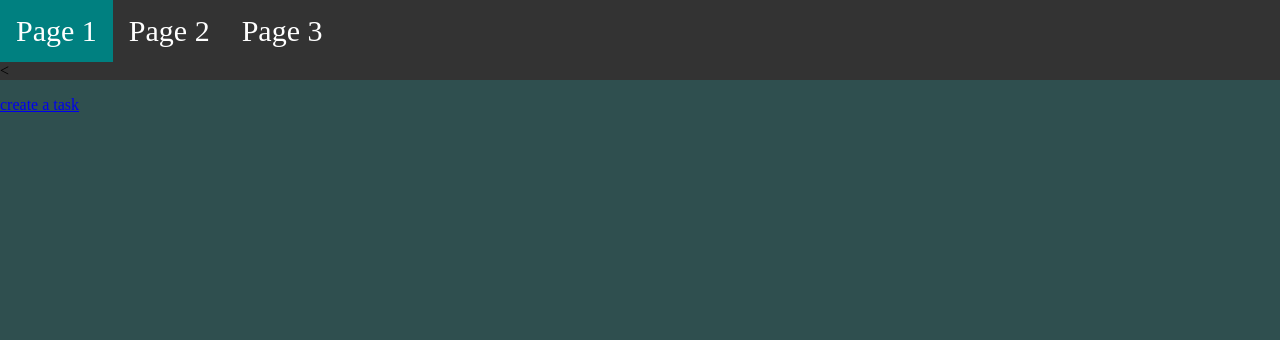
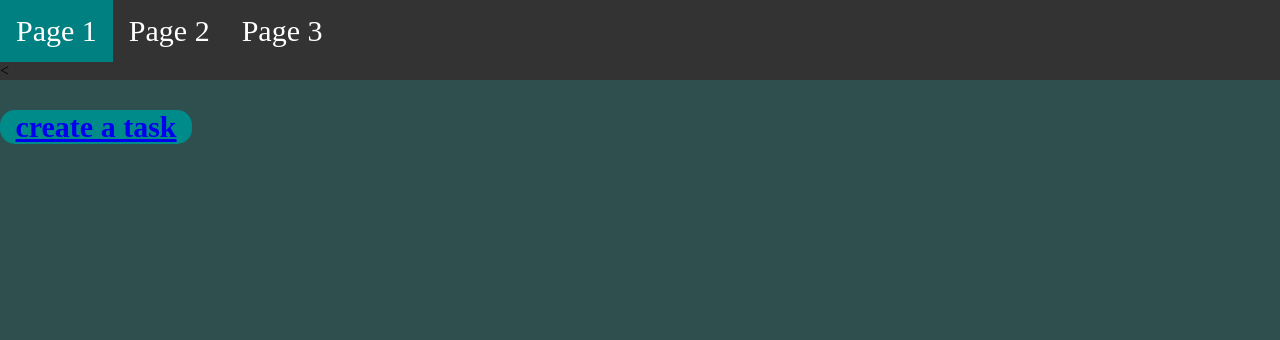
Before and after one commit to Esotericcat/Django-Project, a Django app: page / in a window 1280 px wide. Shown: the top 340 px of the page. Run offline with Django 4.2, Linux system fonts and the light colour scheme.

Commit message:
added a Non func  create task    button

```diff
--- a/templates/base.html
+++ b/templates/base.html
@@ -10,7 +10,7 @@
 <body>
   <nav>
     <ul>
-      <li><a href="page1.html">Page 1</a></li>
+      <li><a href={% url 'home' %}>Page 1</a></li>
       <li><a href="page2.html">Page 2</a></li>
       <li><a href="page3.html">Page 3</a></li>
     </ul>
--- a/templates/home.html
+++ b/templates/home.html
@@ -1,5 +1,18 @@
 {% extends 'base.html' %}
 {% block content %}
+    <style>
+    p{
+        text-align: center;
+        font-size: 30px;
+        font-weight: bold;
+        color: wheat ;
+        font-family: "Agency FB";
+        background-color: darkcyan;
+        width: 15%;
+        border-radius: 15px;
+        box-sizing: border-box;
+    }
+    </style>
 <div>
 <p><a href={% url 'task_create' %}>create a task</a></p>
 </div>
```
Also changed, not shown: db.sqlite3.
